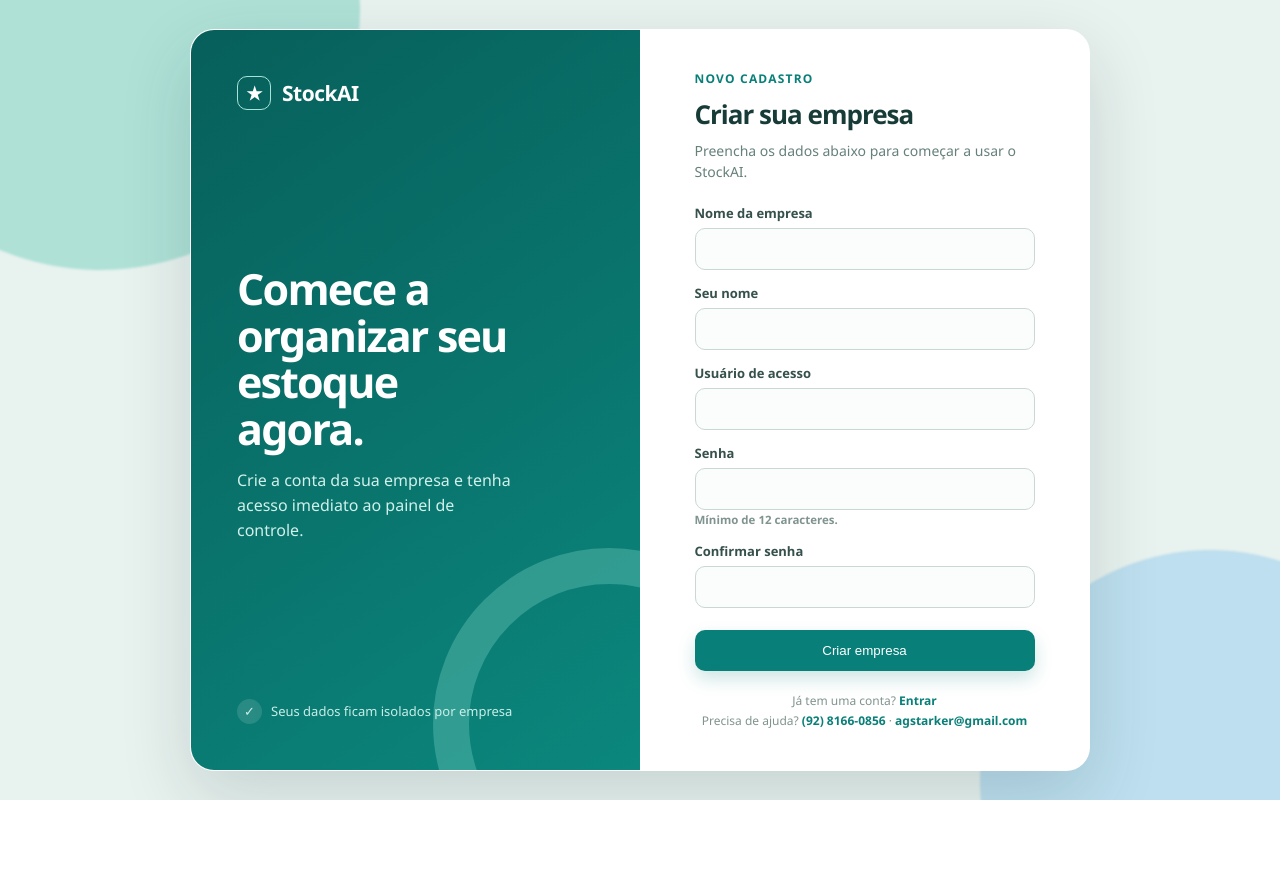
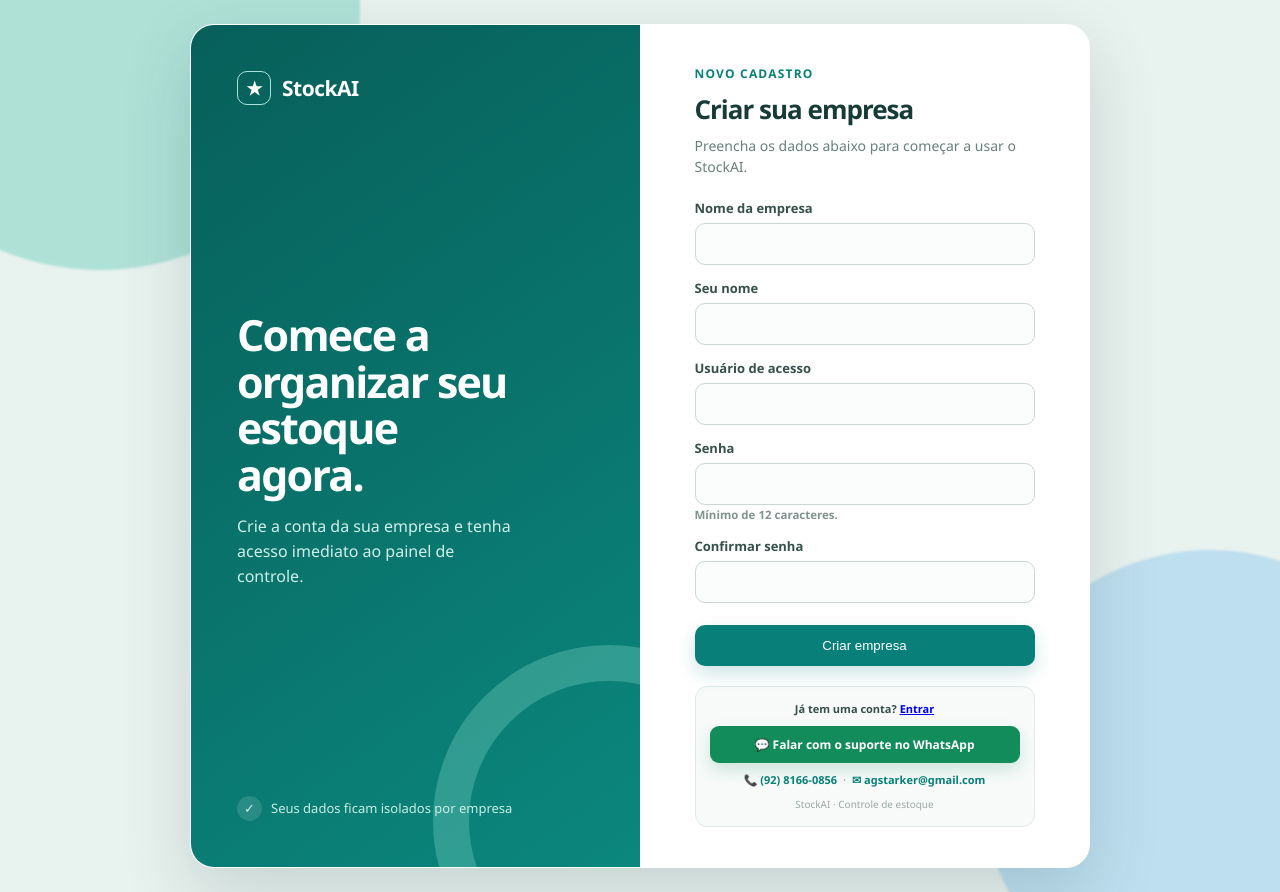
Before and after one commit to bacharelado/stockai, a FastAPI app: page /signup in a window 1280 px wide. Before the commit the page ends 800 px from the top, so only its background shows below. Run offline with FastAPI, Linux system fonts and the light colour scheme; parts of the project's set-up code (start-up, migrations or seed data) failed here and were passed over.

Commit message:
feat: improve support contact on signup

```diff
--- a/app/templates/signup.html
+++ b/app/templates/signup.html
@@ -36,9 +36,14 @@
         .error, .success { margin: 0 0 16px; padding: 11px 12px; border-radius: 9px; font-size: 13px; }
         .error { color: #9d251d; border: 1px solid #ffc4bd; background: #fff0ee; }
         .success { color: #0b5c46; border: 1px solid #a7e3cf; background: #ecfbf4; }
-        .footer { margin: 20px 0 0; color: #80948f; font-size: 12px; text-align: center; line-height: 1.6; }
-        .footer a { color: #087f78; font-weight: 700; text-decoration: none; }
-        .footer a:hover { text-decoration: underline; }
+        .footer { display: grid; gap: 9px; margin: 20px 0 0; padding: 14px; color: #80948f; border: 1px solid #dfe9e7; border-radius: 12px; background: #f7faf9; font-size: 11px; text-align: center; line-height: 1.45; }
+        .footer-title { color: #36504b; font-size: 11px; font-weight: 750; }
+        .footer-contact { display: flex; align-items: center; justify-content: center; flex-wrap: wrap; gap: 6px; }
+        .footer-contact a { color: #087f78; font-weight: 700; text-decoration: none; }
+        .footer-contact a:hover { text-decoration: underline; }
+        .whatsapp-button { display: inline-flex; width: 100%; align-items: center; justify-content: center; gap: 7px; padding: 10px 12px; border-radius: 9px; color: #fff !important; background: #128c5a; box-shadow: 0 7px 16px rgba(18, 140, 90, .18); font-size: 12px; font-weight: 750 !important; text-decoration: none !important; transition: transform .18s, background .18s; }
+        .whatsapp-button:hover { background: #0d7449; transform: translateY(-1px); text-decoration: none !important; }
+        .footer-brand { color: #9aa9a5; font-size: 10px; }
         @media (max-width: 680px) { body { padding: 16px; overflow: auto; } .layout { min-height: auto; grid-template-columns: 1fr; } .intro { min-height: 190px; padding: 28px; } .intro h1 { margin-top: 24px; font-size: 27px; } .intro p, .secure-note { display: none; } main { padding: 30px 24px; } }
     </style>
 </head>
@@ -77,7 +82,12 @@
                     </label>
                     <button type="submit" id="botao-enviar">Criar empresa</button>
                 </form>
-                <p class="footer">Já tem uma conta? <a href="/login">Entrar</a><br />Precisa de ajuda? <a href="tel:+559281660856">(92) 8166-0856</a> · <a href="mailto:agstarker@gmail.com">agstarker@gmail.com</a></p>
+                <div class="footer" aria-label="Contato do suporte">
+                    <span class="footer-title">Já tem uma conta? <a href="/login">Entrar</a></span>
+                    <a class="whatsapp-button" href="https://wa.me/559281660856?text=Ol%C3%A1%2C%20preciso%20de%20ajuda%20com%20o%20StockAI." target="_blank" rel="noopener noreferrer">💬 Falar com o suporte no WhatsApp</a>
+                    <div class="footer-contact"><a href="tel:+559281660856">📞 (92) 8166-0856</a><span aria-hidden="true">·</span><a href="mailto:agstarker@gmail.com">✉ agstarker@gmail.com</a></div>
+                    <span class="footer-brand">StockAI · Controle de estoque</span>
+                </div>
             </div>
         </main>
     </section>
```
